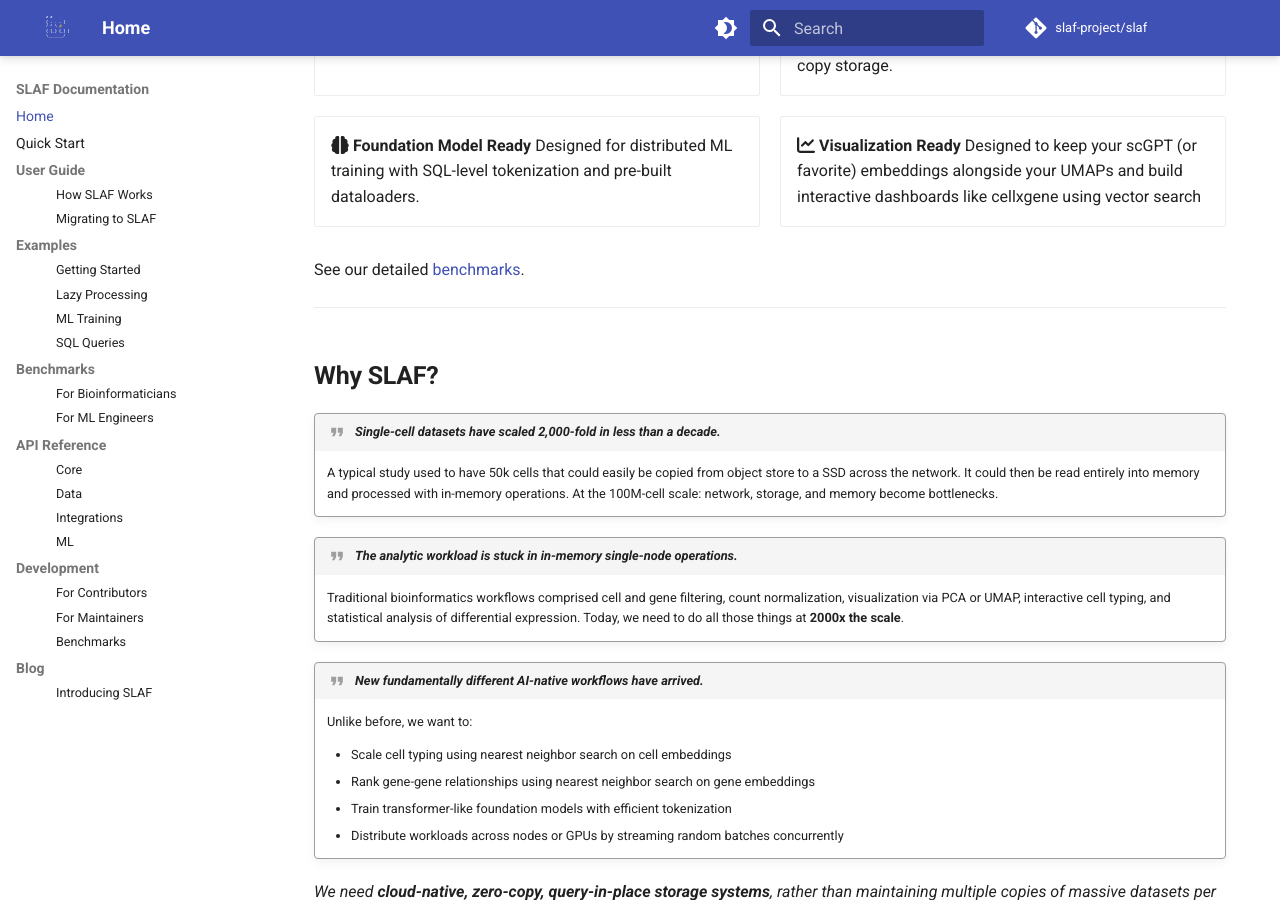
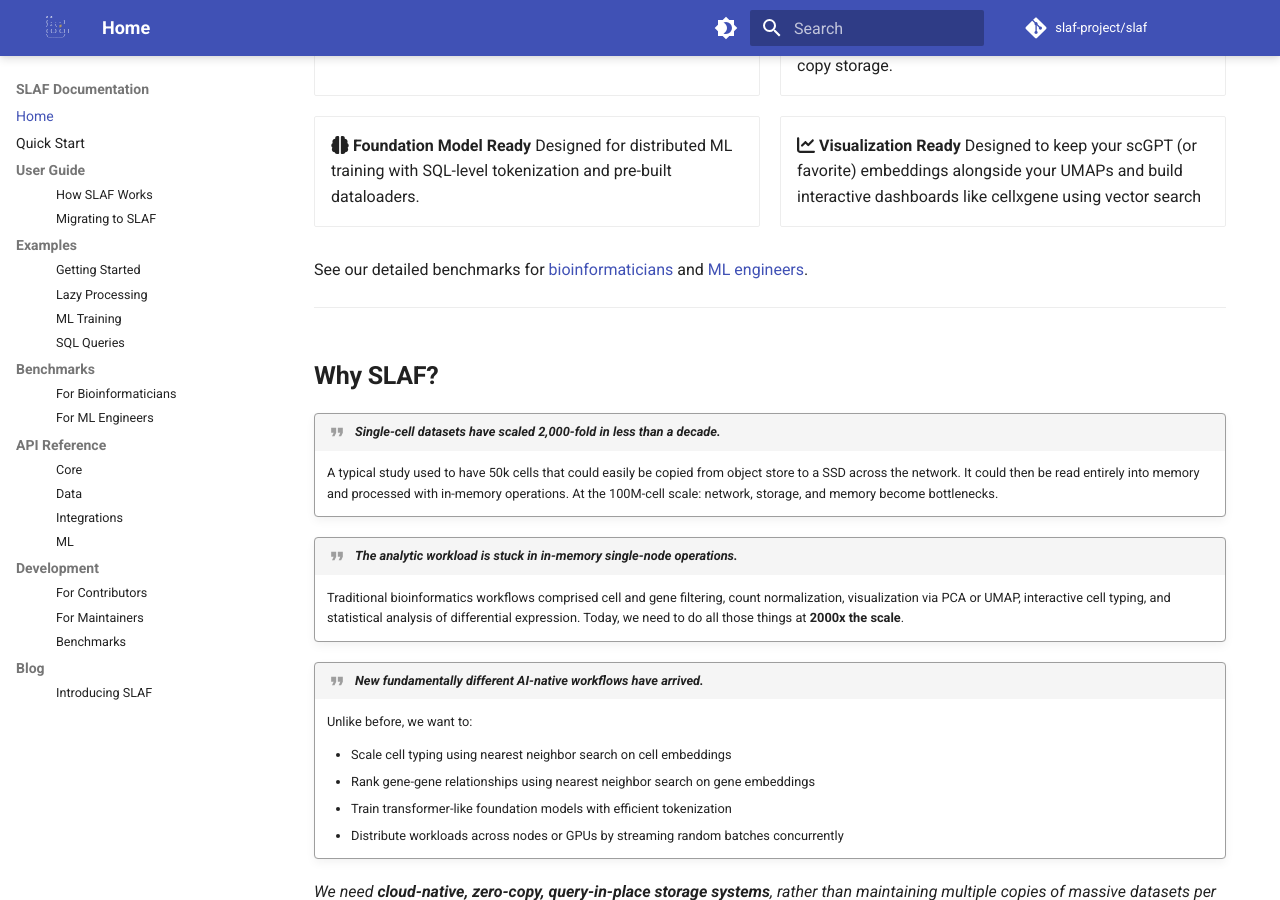
Before and after one commit to slaf-project/slaf, an MkDocs documentation site: the page built from docs/index.md, in a window 1280 px wide and 900 px high, scrolled down 552 px. Built offline with MkDocs 1.6.1 and Material for MkDocs 9.7.7, drawn with Linux system fonts in a browser that asks for light colours; comment, search, counter and statistics services are not loaded.

Commit message:
fix broken benchmarks link

```diff
--- a/docs/index.md
+++ b/docs/index.md
@@ -32,7 +32,7 @@
 
 </div>
 
-See our detailed [benchmarks](benchmarks/performance.md).
+See our detailed benchmarks for [bioinformaticians](benchmarks/bioinformatics_benchmarks.md) and [ML engineers](benchmarks/ml_benchmarks.md).
 
 ---
 
```
